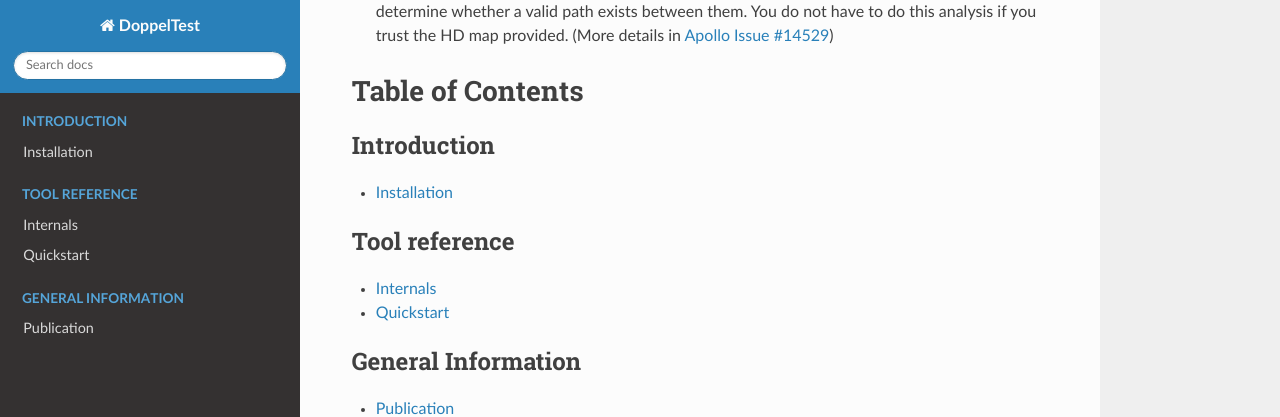
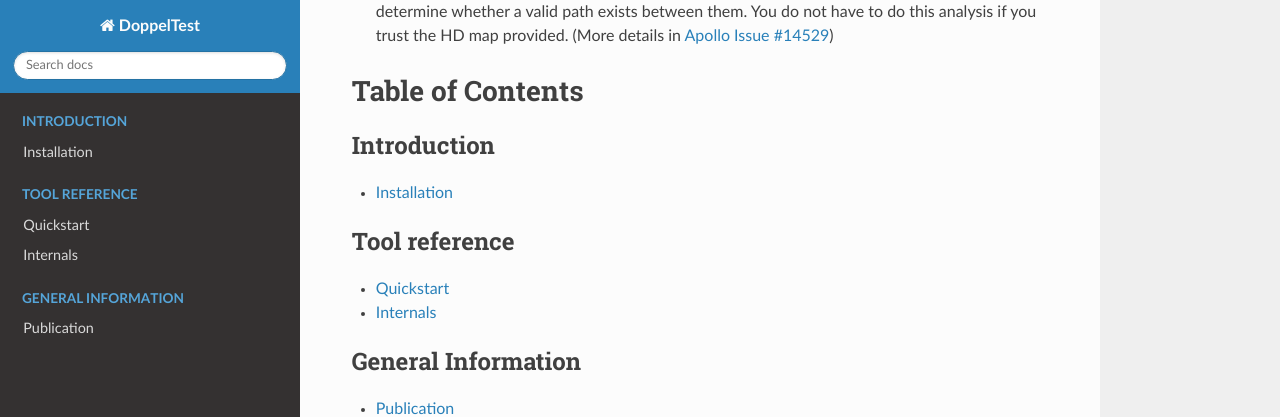
Before and after one commit to Software-Aurora-Lab/DoppelTest, a Sphinx documentation site: the page built from docs/source/index.rst, in a window 1280 px wide and 900 px high, scrolled down 920 px. Shown: the top 417 px of the window. Built offline with Sphinx 7.4.7 and the Read the Docs theme 2.0.0, drawn with Linux system fonts in a browser that asks for light colours.

```diff
--- a/docs/source/index.rst
+++ b/docs/source/index.rst
@@ -45,8 +45,8 @@ Table of Contents
    :maxdepth: 1
    :caption: Tool reference
 
+   quickstart
    internals
-   quickstart
 
 
 .. toctree::
```
